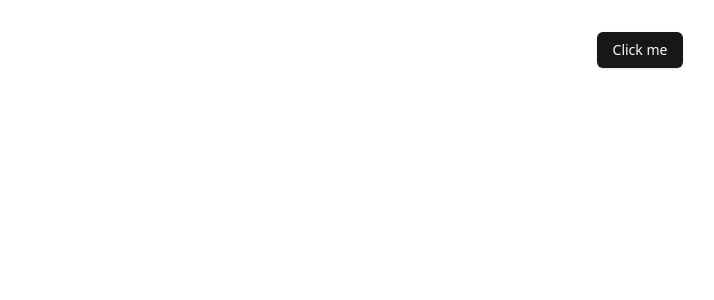
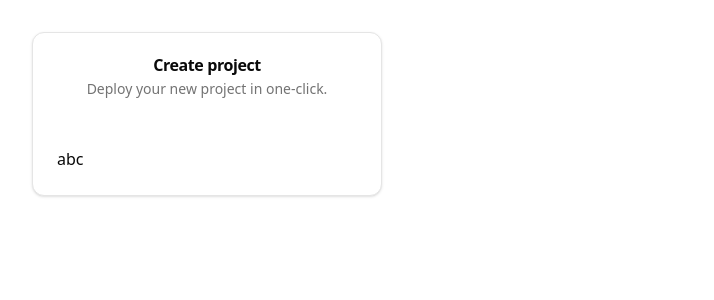
Before and after one commit to Mehebul02/quiz-app, a React (Vite) app: page / in a window 1280 px wide. Shown: the top 300 px of the page, without its empty margins (0-714 px from the left). Built offline with nearby package versions, Linux system fonts and the light colour scheme.

Commit message:
Store create successfully

```diff
--- a/package.json
+++ b/package.json
@@ -11,11 +11,13 @@
   },
   "dependencies": {
     "@radix-ui/react-slot": "^1.1.1",
+    "@reduxjs/toolkit": "^2.5.0",
     "class-variance-authority": "^0.7.1",
     "clsx": "^2.1.1",
     "lucide-react": "^0.471.1",
     "react": "^18.3.1",
     "react-dom": "^18.3.1",
+    "react-redux": "^9.2.0",
     "tailwind-merge": "^2.6.0",
     "tailwindcss-animate": "^1.0.7"
   },
--- a/src/App.tsx
+++ b/src/App.tsx
@@ -1,12 +1,13 @@
 
 import './App.css'
-import { Button } from './components/ui/button'
+
+import Question from './home/Question'
 
 function App() {
 
   return (
     <>
-      <Button>Click me</Button>
+     <Question/>
 
     </>
   )
--- /dev/null
+++ b/src/components/ui/card.tsx
@@ -0,0 +1,76 @@
+import * as React from "react"
+
+import { cn } from "@/lib/utils"
+
+const Card = React.forwardRef<
+  HTMLDivElement,
+  React.HTMLAttributes<HTMLDivElement>
+>(({ className, ...props }, ref) => (
+  <div
+    ref={ref}
+    className={cn(
+      "rounded-xl border bg-card text-card-foreground shadow",
+      className
+    )}
+    {...props}
+  />
+))
+Card.displayName = "Card"
+
+const CardHeader = React.forwardRef<
+  HTMLDivElement,
+  React.HTMLAttributes<HTMLDivElement>
+>(({ className, ...props }, ref) => (
+  <div
+    ref={ref}
+    className={cn("flex flex-col space-y-1.5 p-6", className)}
+    {...props}
+  />
+))
+CardHeader.displayName = "CardHeader"
+
+const CardTitle = React.forwardRef<
+  HTMLDivElement,
+  React.HTMLAttributes<HTMLDivElement>
+>(({ className, ...props }, ref) => (
+  <div
+    ref={ref}
+    className={cn("font-semibold leading-none tracking-tight", className)}
+    {...props}
+  />
+))
+CardTitle.displayName = "CardTitle"
+
+const CardDescription = React.forwardRef<
+  HTMLDivElement,
+  React.HTMLAttributes<HTMLDivElement>
+>(({ className, ...props }, ref) => (
+  <div
+    ref={ref}
+    className={cn("text-sm text-muted-foreground", className)}
+    {...props}
+  />
+))
+CardDescription.displayName = "CardDescription"
+
+const CardContent = React.forwardRef<
+  HTMLDivElement,
+  React.HTMLAttributes<HTMLDivElement>
+>(({ className, ...props }, ref) => (
+  <div ref={ref} className={cn("p-6 pt-0", className)} {...props} />
+))
+CardContent.displayName = "CardContent"
+
+const CardFooter = React.forwardRef<
+  HTMLDivElement,
+  React.HTMLAttributes<HTMLDivElement>
+>(({ className, ...props }, ref) => (
+  <div
+    ref={ref}
+    className={cn("flex items-center p-6 pt-0", className)}
+    {...props}
+  />
+))
+CardFooter.displayName = "CardFooter"
+
+export { Card, CardHeader, CardFooter, CardTitle, CardDescription, CardContent }
--- /dev/null
+++ b/src/home/Question.tsx
@@ -0,0 +1,25 @@
+
+import { Card, CardContent, CardDescription, CardFooter, CardHeader, CardTitle } from "@/components/ui/card";
+
+const Question = () => {
+    return (
+        <div>
+          <div>
+            <Card className="w-[350px]">
+                <CardHeader>
+                    <CardTitle>Create project</CardTitle>
+                    <CardDescription>Deploy your new project in one-click.</CardDescription>
+                </CardHeader>
+                <CardContent>
+
+                </CardContent>
+                <CardFooter className="flex justify-between">
+                  abc
+                </CardFooter>
+            </Card>
+        </div>
+        </div>
+    );
+};
+
+export default Question;
--- /dev/null
+++ b/src/home/QuizControl.tsx
@@ -0,0 +1,10 @@
+
+const QuizControl = () => {
+    return (
+       <div>
+
+       </div>
+    );
+};
+
+export default QuizControl;
--- /dev/null
+++ b/src/home/Quizsummary.tsx
@@ -0,0 +1,11 @@
+import React from 'react';
+
+const Quizsummary = () => {
+    return (
+        <div>
+
+        </div>
+    );
+};
+
+export default Quizsummary;
--- /dev/null
+++ b/src/home/quizData.ts
@@ -0,0 +1,106 @@
+export const quizData = [
+    {
+      id: 1,
+      question: "‘নাটক কম করো পিও’ এই সংলাপটি কোথায় শোনা হয়েছিল?",
+      options: [
+        "কুমিল্লার এক কিশোরের মুখে",
+        "শেখ হাসিনার বক্তিতায়",
+        "জাহাঙ্গীরনগর বিশ্ববিদ্যালয়ে",
+        "কক্সবাজারে",
+      ],
+      correctAnswer: "কুমিল্লার এক কিশোরের মুখে",
+    },
+    {
+      id: 2,
+      question: "‘চালাইদেন’ এই সংলাপটি কী কারণে ভাইরাল হয়েছিল?",
+      options: [
+        "পলকের মজার পোস্টে",
+        "রাজনৈতিক বক্তিতায়",
+        "আনসার আন্দোলনের সময়",
+        "কোটা আন্দোলনে",
+      ],
+      correctAnswer: "কোটা আন্দোলনে",
+    },
+    {
+      id: 3,
+      question:
+        "'নাইস অ্যান্ড অ্যাট্রাকটিভ' এই জনপ্রিয় মন্তব্যটি কোন ঘটনার পর ভাইরাল হয়েছিল?",
+      options: [
+        "রাষ্ট্রপতি মোহাম্মদ সাহাবুদ্দিনের মন্তব্যের পর",
+        "রাষ্ট্রপতি একটি মেয়ের ছবিতে কমেন্ট করার পর",
+        "অভিযুক্ত ব্যক্তির বক্তব্যের পর",
+        "ডিবি পুলিশের শীর্ষ কর্মকর্তার বক্তব্যের পর",
+      ],
+      correctAnswer: "রাষ্ট্রপতি একটি মেয়ের ছবিতে কমেন্ট করার পর",
+    },
+
+    {
+      id: 4,
+      question: "‘মুরুব্বি, উহু উহু’ এই সংলাপটি কোথায় শোনা গিয়েছিল?",
+      options: [
+        "মাওলানা মোস্তাক ফয়েজীর ওয়াজে",
+        "হাউন আক্কেলের বক্তব্যে",
+        "আন্তর্জাতিক অপরাধ ট্রাইব্যুনালের বক্তব্যে",
+        "কোটা আন্দোলনকারীদের বক্তব্যে",
+      ],
+      correctAnswer: "মাওলানা মোস্তাক ফয়েজীর ওয়াজে",
+    },
+    {
+      id: 5,
+      question:
+        "‘এই ওয়েট ওয়েট, ইটস মাই টার্ন’ এই সংলাপটি কী কারণে ভাইরাল হয়েছিল?",
+      options: [
+        "কাদের কাকুর বক্তিতায়",
+        "কোটা আন্দোলনকারী ফারজানা সিঁথির ভিডিওতে",
+        "বিচারপতি শামসুদ্দিন চৌধুরী মানিকের বক্তব্যে",
+        "ডিবি পুলিশের কর্মকর্তার বক্তব্যে",
+      ],
+      correctAnswer: "কোটা আন্দোলনকারী ফারজানা সিঁথির ভিডিওতে",
+    },
+    {
+      id: 6,
+      question: "‘আপনি রাবিশ কথা বলবেন না’ এই মন্তব্যটি কে বলেছেন?",
+      options: [
+        "শেখ হাসিনা",
+        "মাওলানা মোস্তাক ফয়েজী",
+        "বিচারপতি শামসুদ্দিন চৌধুরী মানিক",
+        "ওবায়দুল কাদের",
+      ],
+      correctAnswer: "বিচারপতি শামসুদ্দিন চৌধুরী মানিক",
+    },
+    {
+      id: 7,
+      question: "‘শেখ হাসিনা পালায় না’ এই বিখ্যাত সংলাপটি কোথায় শোনা গিয়েছিল?",
+      options: [
+        "আন্তর্জাতিক আদালতের মামলার সময়ে",
+        "নির্বাচনী প্রচারণায়",
+        "গণঅভ্যুত্থানের সময়",
+        "ওবায়দুল কাদেরের বক্তিতায়",
+      ],
+      correctAnswer: "গণঅভ্যুত্থানের সময়",
+    },
+    {
+      id: 8,
+      question: "‘পালাব না, কোথায় পালাব’ এই সংলাপটি কার বক্তিতায় শোনা গিয়েছিল?",
+      options: ["শেখ হাসিনা", "খালেদা জিয়া", "হাউন আংকেল", "ওবায়দুল কাদের"],
+      correctAnswer: "ওবায়দুল কাদের",
+    },
+    {
+      id: 9,
+      question: "‘হাউন আংকেল’ এই সংলাপটি কার মুখে শোনা গিয়েছিল?",
+      options: ["হারুন অর রশীদ", "শেখ হাসিনা", "সিমরিন লুবাবা", "ওবায়দুল কাদের"],
+      correctAnswer: "সিমরিন লুবাবা",
+    },
+    {
+      id: 10,
+      question:
+        "‘আবেগ কাজ করেছে, বিবেক কাজ করেনি’ এই বিতর্কিত মন্তব্যটি কোন ঘটনার পর ব্যাপকভাবে আলোচিত হয়েছিল?",
+      options: [
+        "বিশ্ববিদ্যালয়ের আন্দোলনের সময়",
+        "গণঅভ্যুত্থানের পর",
+        "একটি নৃশংস হত্যাকাণ্ডের পর",
+        "সাবেক প্রধানমন্ত্রীর বক্তিতায়",
+      ],
+      correctAnswer: "একটি নৃশংস হত্যাকাণ্ডের পর",
+    },
+  ];
--- /dev/null
+++ b/src/redux/store.ts
@@ -0,0 +1,14 @@
+import { configureStore } from '@reduxjs/toolkit'
+
+
+
+export const store = configureStore({
+    reducer: {
+
+    }
+})
+
+
+export type RootState = ReturnType<typeof store.getState>
+export type AppDispatch = typeof store.dispatch
+export type AppStore = typeof store
```
Also changed, not shown: 1 other file (tests, documents, lock files or other folders).
